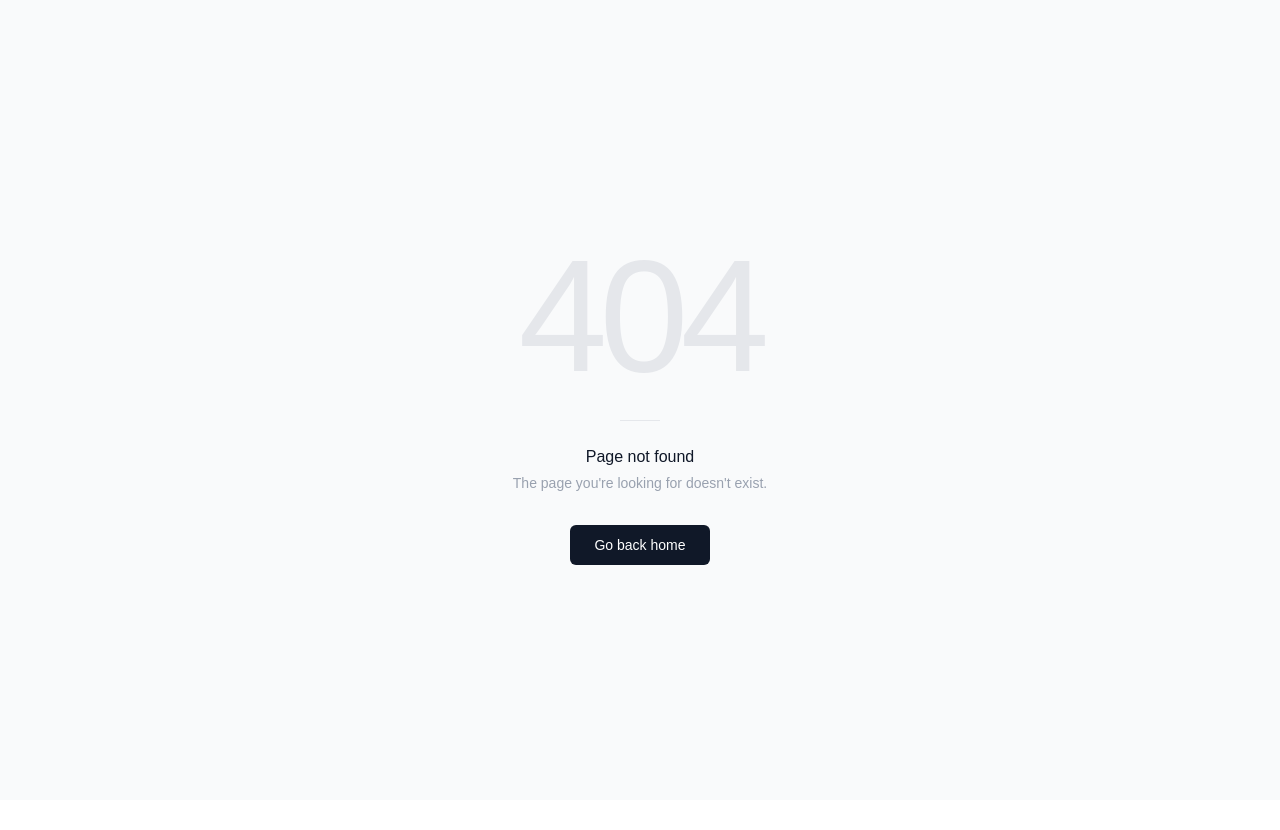
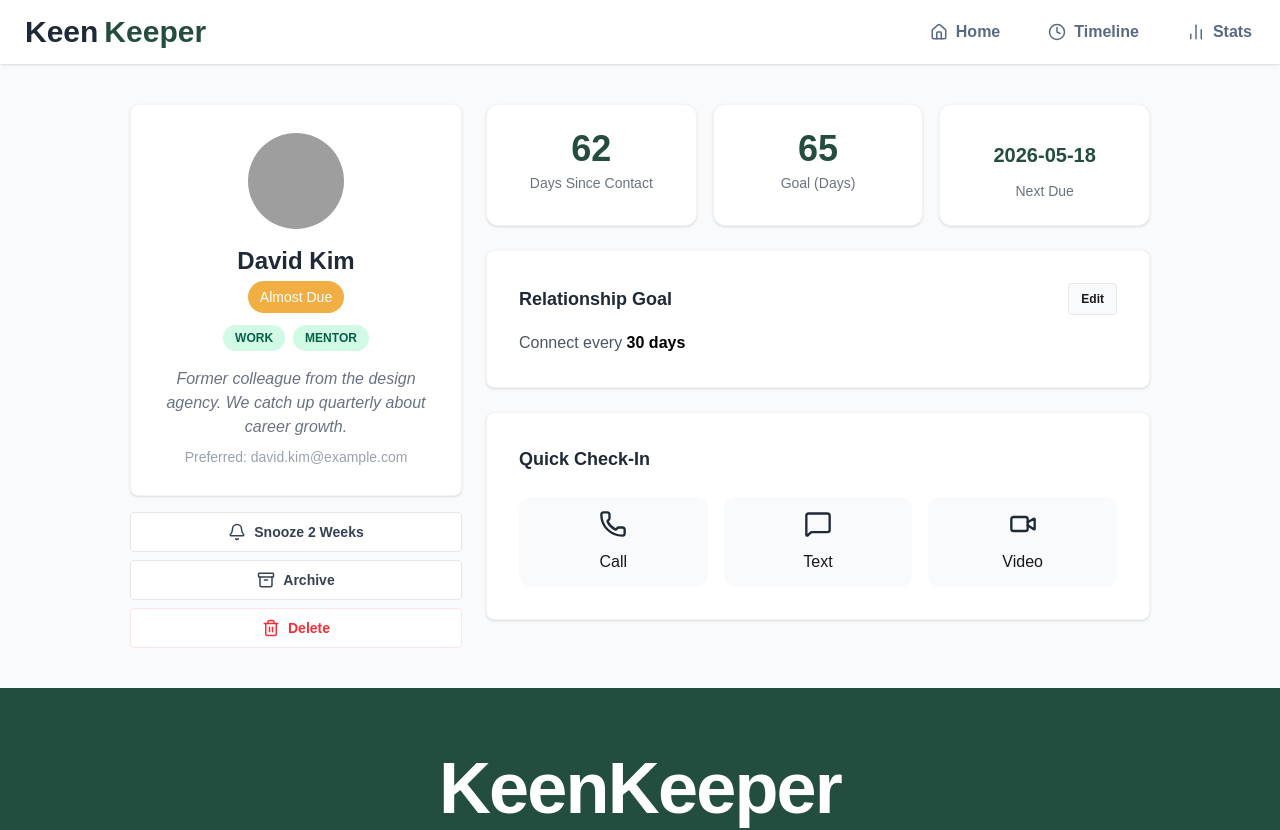
Before and after one commit to rupesh-saha/A07-KinKeeper, a React (Vite) app: page /friendDetail/1 in a window 1280 px wide. Before the commit this address had no page. Shown: the top 830 px of the page. Before the commit the page ends 800 px from the top, so only its background shows below. Built offline with nearby package versions, Linux system fonts and the light colour scheme; grey boxes are pictures that could not be loaded.

Commit message:
detail page done

```diff
--- /dev/null
+++ b/src/Pages/FriendDetail/FriendDetail.jsx
@@ -0,0 +1,128 @@
+import React from 'react';
+import { Link, useLoaderData, useParams } from 'react-router';
+import { Bell, Archive, Trash2, Phone, MessageSquare, Video } from 'lucide-react';
+
+const FriendDetail = () => {
+  const {id} = useParams();
+
+  const friends = useLoaderData();
+
+  const expectedFriend = friends.find(friend => friend.id == id);
+
+  let statusClasses = "";
+
+  if (expectedFriend.status === "overdue") {
+    statusClasses = "bg-[#EB5757] text-white";
+  }
+  else if (expectedFriend.status === "almost due") {
+    statusClasses = "bg-[#f0ae43] text-white";
+  }
+  else if (expectedFriend.status === "on-track") {
+    statusClasses = "bg-[#244d3f] text-white";
+  }
+  else {
+    statusClasses = "bg-gray-100 text-gray-600"; // Fallback style
+  }
+
+  return (
+    <div className="h-auto bg-gray-50 p-4 md:p-10">
+      <div className="max-w-[85%] mx-auto flex flex-col md:flex-row gap-6">
+
+        <div className="w-full md:w-1/3 flex flex-col gap-4">
+
+          <div className="card bg-white shadow-sm border border-gray-100 p-7 flex flex-col items-center text-center">
+            <div className="avatar mb-4">
+              <div className="w-24 rounded-full">
+                <img src={expectedFriend.picture} alt="Profile" />
+              </div>
+            </div>
+            <h2 className="text-2xl font-bold text-[#1F2937]">{expectedFriend.name}</h2>
+            <div className="flex flex-col gap-2 mt-2">
+
+              <div className="mb-2">
+                <span className={`px-3 py-2 rounded-full font-medium text-sm capitalize ${statusClasses}`}>
+                  {expectedFriend.status}
+                </span>
+              </div>
+
+              <div className="flex gap-2">
+                {
+                expectedFriend.tags.map((tag, index) => (<span key={index} className="bg-[#D1FAE5] text-[#065F46] font-bold px-3 py-1 rounded-full uppercase text-[12px]">{tag}</span>))
+                }
+              </div>
+            </div>
+            <p className="mt-4 italic text-gray-500 font-medium">
+              {expectedFriend.bio}
+            </p>
+            <p className="text-gray-400 text-sm mt-2">Preferred: {expectedFriend.email}</p>
+          </div>
+
+
+          <div className="flex flex-col gap-2">
+            <button className="btn btn-ghost bg-white border-gray-200 normal-case flex justify-center gap-2 text-gray-700">
+              <Bell size={18} /> Snooze 2 Weeks
+            </button>
+            <button className="btn btn-ghost bg-white border-gray-200 normal-case flex justify-center gap-2 text-gray-700">
+              <Archive size={18} /> Archive
+            </button>
+            <button className="btn btn-ghost bg-white border-gray-200 border-red-100 normal-case flex justify-center gap-2 text-red-500 hover:bg-red-50">
+              <Trash2 size={18} /> Delete
+            </button>
+          </div>
+        </div>
+
+
+        <div className="w-full md:w-2/3 flex flex-col gap-6">
+
+
+          <div className="grid grid-cols-1 sm:grid-cols-3 gap-4">
+            <div className="bg-white p-6 rounded-xl shadow-sm border border-gray-100 text-center">
+              <h3 className="text-4xl font-bold text-[#244D3F]">{expectedFriend.days_since_contact}</h3>
+              <p className="text-gray-500 text-sm font-medium mt-1">Days Since Contact</p>
+            </div>
+            <div className="bg-white p-6 rounded-xl shadow-sm border border-gray-100 text-center">
+              <h3 className="text-4xl font-bold text-[#244D3F]">{expectedFriend.goal}</h3>
+              <p className="text-gray-500 text-sm font-medium mt-1">Goal (Days)</p>
+            </div>
+            <div className="bg-white p-6 rounded-xl shadow-sm border border-gray-100 text-center">
+              <h3 className="text-xl font-bold text-[#244D3F] mt-3">{expectedFriend.next_due_date}</h3>
+              <p className="text-gray-500 text-sm font-medium mt-3">Next Due</p>
+            </div>
+          </div>
+
+
+          <div className="card bg-white shadow-sm border border-gray-100 p-8">
+            <div className="flex justify-between items-center mb-4">
+              <h3 className="text-lg font-bold text-[#1F2937]">Relationship Goal</h3>
+              <button className="btn btn-sm btn-ghost bg-gray-50 border-gray-200 normal-case">Edit</button>
+            </div>
+            <p className="text-gray-600">
+              Connect every <span className="font-bold text-black">30 days</span>
+            </p>
+          </div>
+
+          <div className="card bg-white shadow-sm border border-gray-100 p-8">
+            <h3 className="text-lg font-bold text-[#1F2937] mb-6">Quick Check-In</h3>
+            <div className="grid grid-cols-1 sm:grid-cols-3 gap-4">
+              <button className="flex flex-col items-center justify-center gap-3 p-3 bg-gray-50 rounded-xl hover:bg-gray-100 transition-colors border border-transparent hover:border-gray-200">
+                <Phone size={28} className="text-[#1F2937]" />
+                <span className="font-medium">Call</span>
+              </button>
+              <button className="flex flex-col items-center justify-center gap-3 p-3 bg-gray-50 rounded-xl hover:bg-gray-100 transition-colors border border-transparent hover:border-gray-200">
+                <MessageSquare size={28} className="text-[#1F2937]" />
+                <span className="font-medium">Text</span>
+              </button>
+              <button className="flex flex-col items-center justify-center gap-3 p-3 bg-gray-50 rounded-xl hover:bg-gray-100 transition-colors border border-transparent hover:border-gray-200">
+                <Video size={28} className="text-[#1F2937]" />
+                <span className="font-medium">Video</span>
+              </button>
+            </div>
+          </div>
+
+        </div>
+      </div>
+    </div>
+  );
+};
+
+export default FriendDetail;
--- a/src/Pages/HomePage/FriendCard.jsx
+++ b/src/Pages/HomePage/FriendCard.jsx
@@ -19,7 +19,7 @@ const FriendCard = ({friend}) => {
 
 
   return (
-    <Link className="card bg-white shadow-sm border border-gray-50 hover:shadow-md transition-shadow py-10 items-center text-center rounded-2xl">
+    <Link to={`/friendDetail/${friend.id}`} className="card bg-white shadow-sm border border-gray-50 hover:shadow-md transition-shadow py-10 items-center text-center rounded-2xl">
       <figure className="mb-4">
         <img
           src={friend.picture}
--- a/src/routes/router.jsx
+++ b/src/routes/router.jsx
@@ -3,6 +3,7 @@ import MainLayout from "../MainLayout/MainLayout";
 import HomePage from "../Pages/HomePage/HomePage";
 import Timeline from "../Pages/Timeline/Timeline";
 import ErrorPage from "../Pages/ErrorPage/ErrorPage";
+import FriendDetail from "../Pages/FriendDetail/FriendDetail";
 
 export const router = createBrowserRouter ([
   {
@@ -17,6 +18,11 @@ export const router = createBrowserRouter ([
         path: "/timeline",
         element: <Timeline/>
       },
+      {
+        path: "/friendDetail/:id",
+        element: <FriendDetail/>,
+        loader: () => fetch('/friendsdata.json')
+      }
     ],
     errorElement: <ErrorPage/>
 
```
